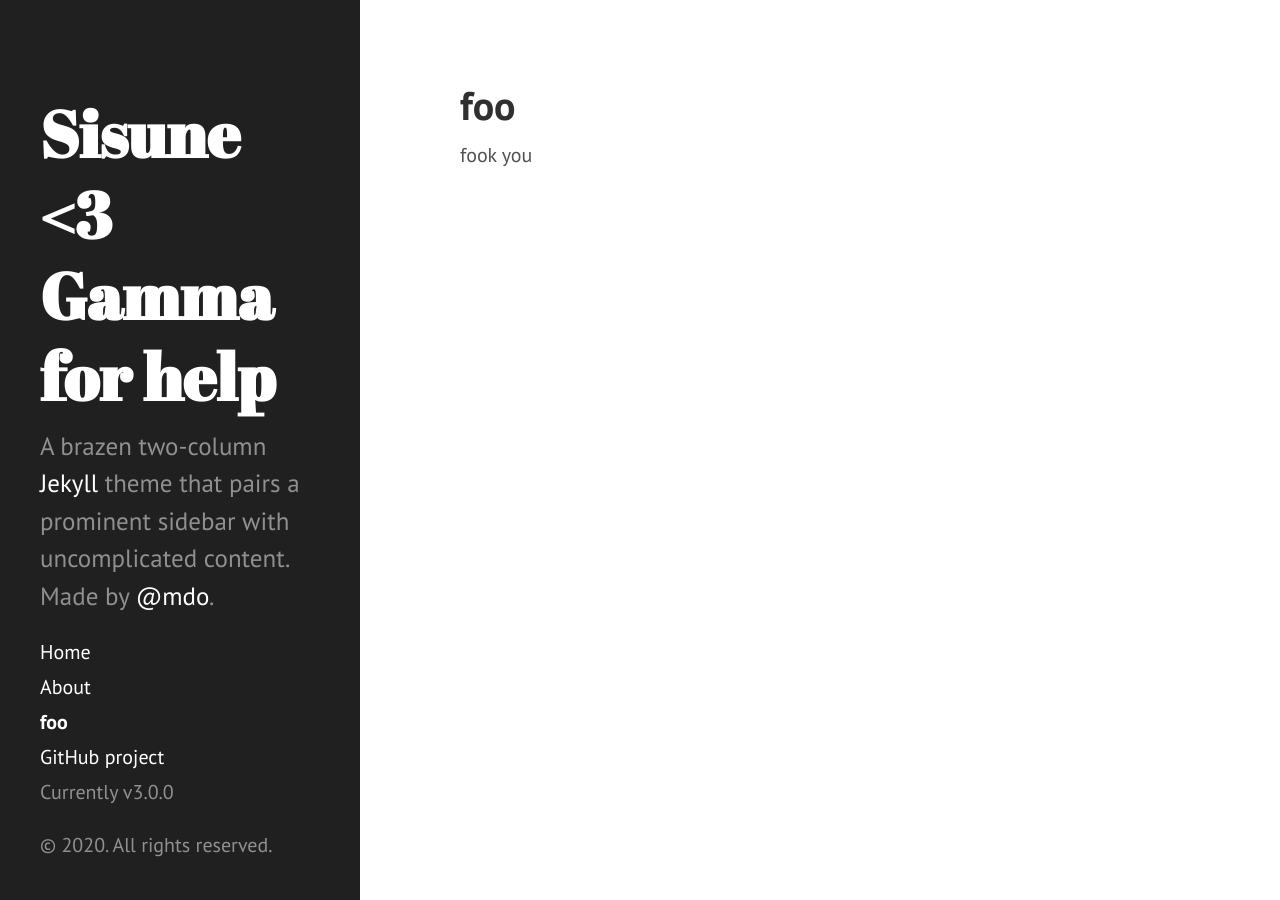
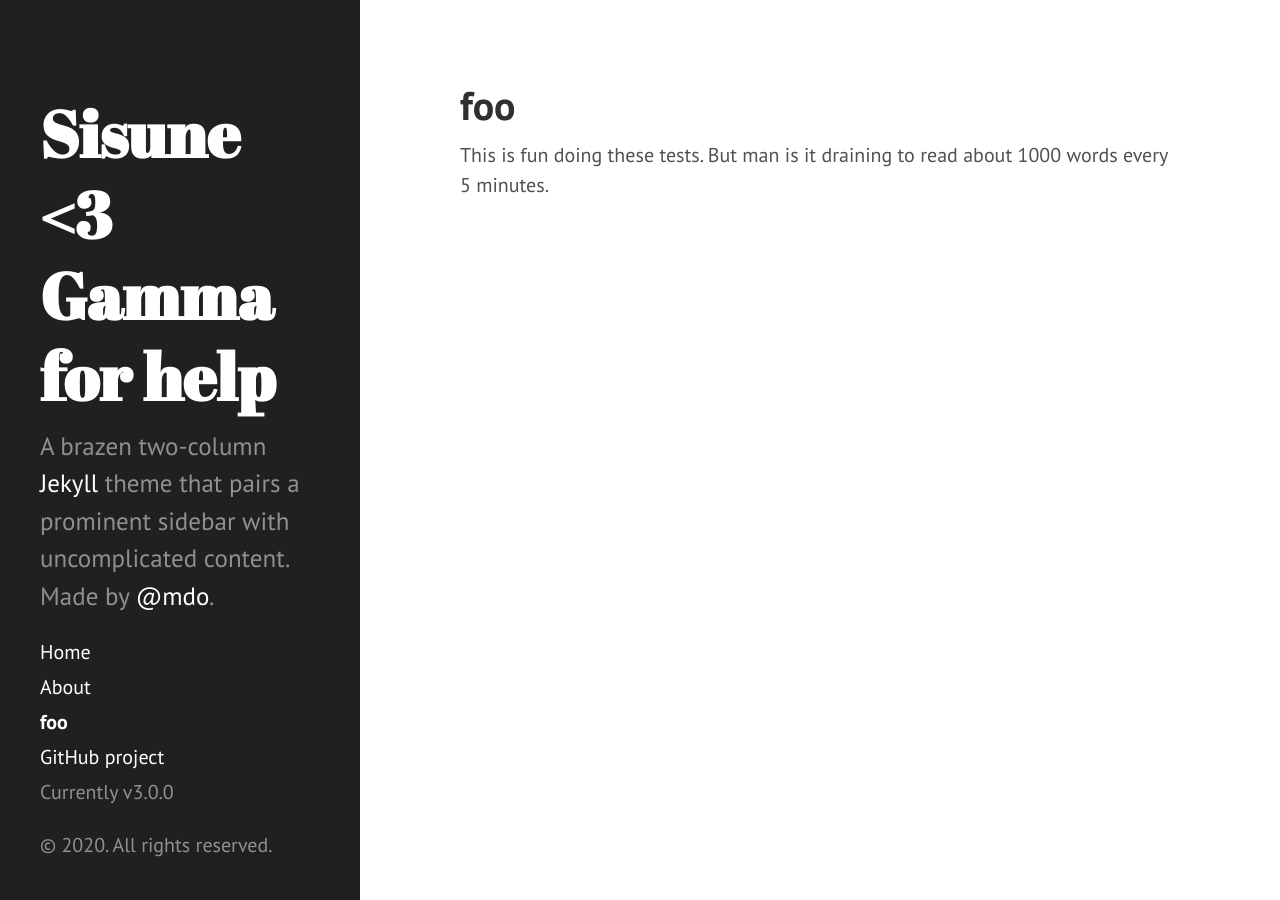
Before and after one commit to Sisune/gh-pages-custom, a Jekyll site: the page built from foo.md, in a window 1280 px wide. Built offline with Jekyll 4.4.1, drawn with Linux system fonts in a browser that asks for light colours.

Commit message:
Testing grit

```diff
--- a/foo.md
+++ b/foo.md
@@ -3,4 +3,4 @@ layout: page
 title: foo
 ---
 
-fook you
+This is fun doing these tests. But man is it draining to read about 1000 words every 5 minutes.
```
